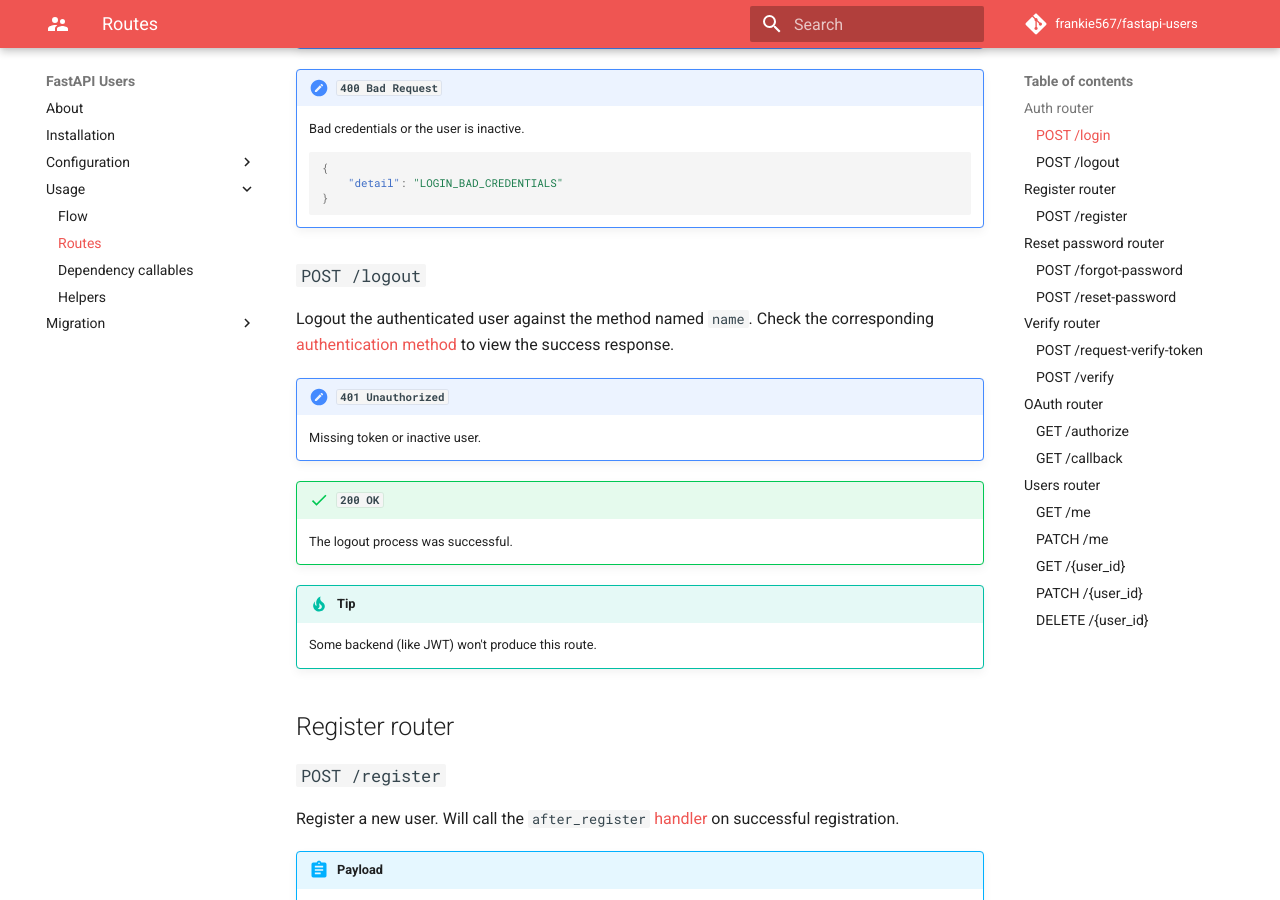
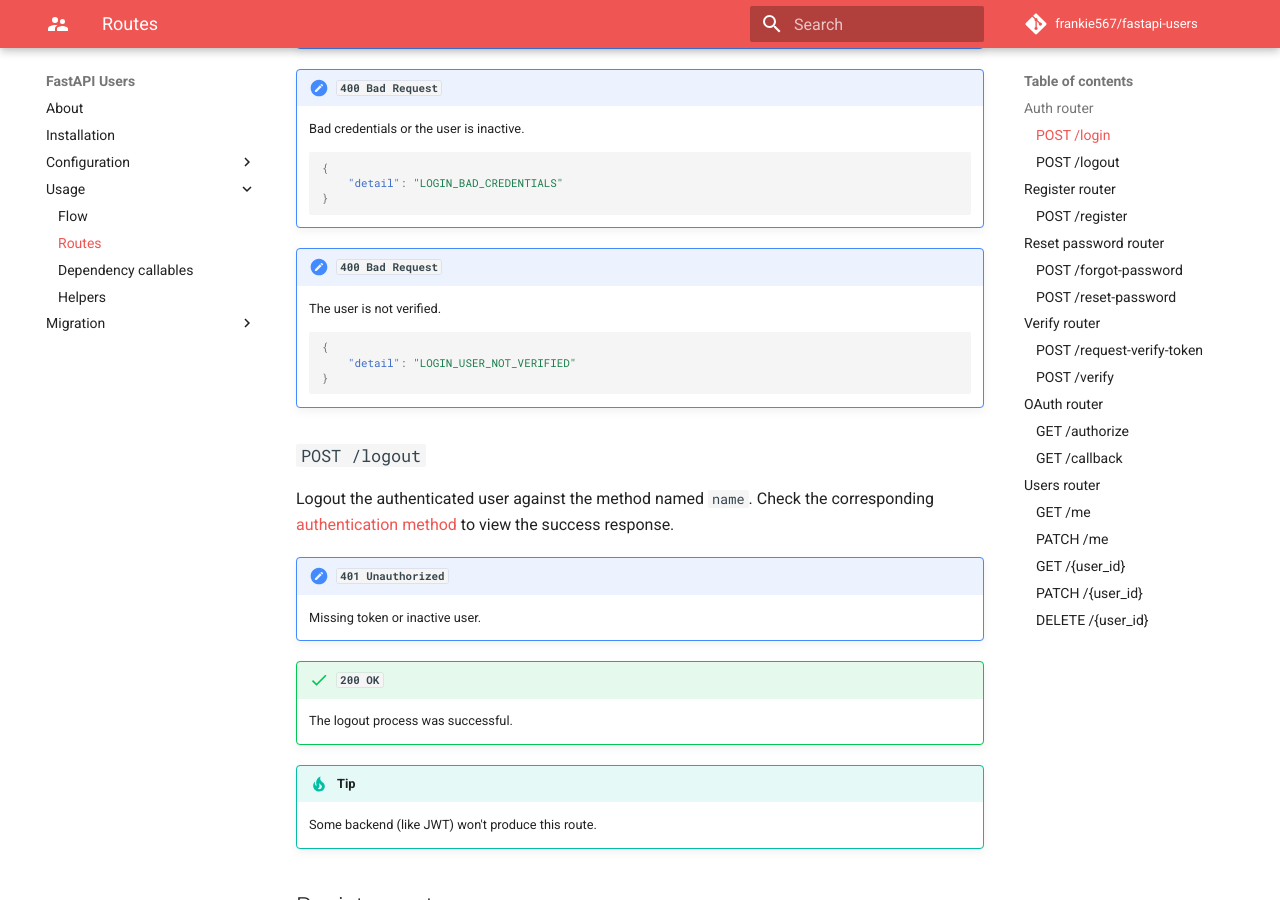
Before and after one commit to fastapi-users/fastapi-users, an MkDocs documentation site: the page built from docs/usage/routes.md, in a window 1280 px wide and 900 px high, scrolled down 628 px. Built offline with MkDocs 1.6.1 and Material for MkDocs 9.7.7, drawn with Linux system fonts in a browser that asks for light colours; comment, search, counter and statistics services are not loaded.

Commit message:
Fix #610: add LOGIN_USER_NOT_VERIFIED to login route documentation

````diff
--- a/docs/usage/routes.md
+++ b/docs/usage/routes.md
@@ -23,6 +23,15 @@ Login a user against the method named `name`. Check the corresponding [authentic
     ```json
     {
         "detail": "LOGIN_BAD_CREDENTIALS"
+    }
+    ```
+
+!!! fail "`400 Bad Request`"
+    The user is not verified.
+
+    ```json
+    {
+        "detail": "LOGIN_USER_NOT_VERIFIED"
     }
     ```
 
````
